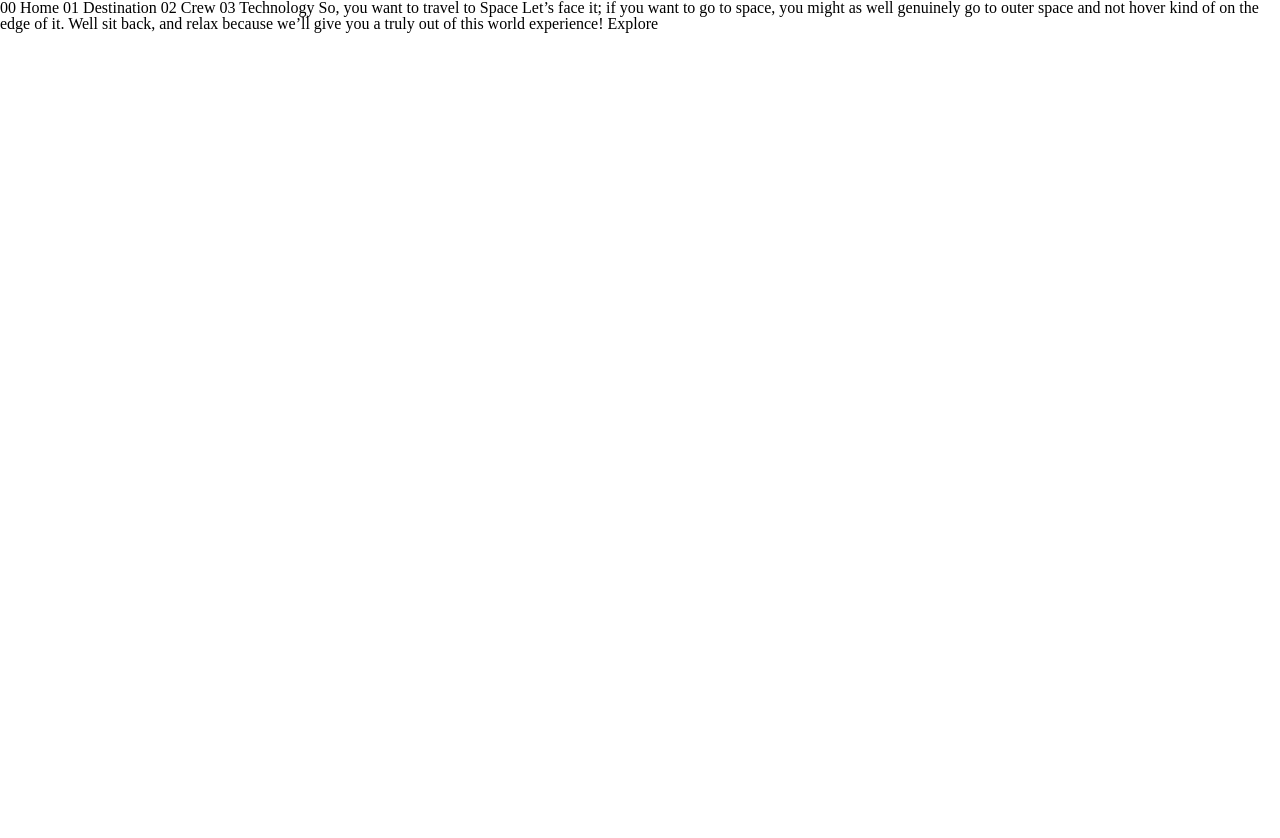
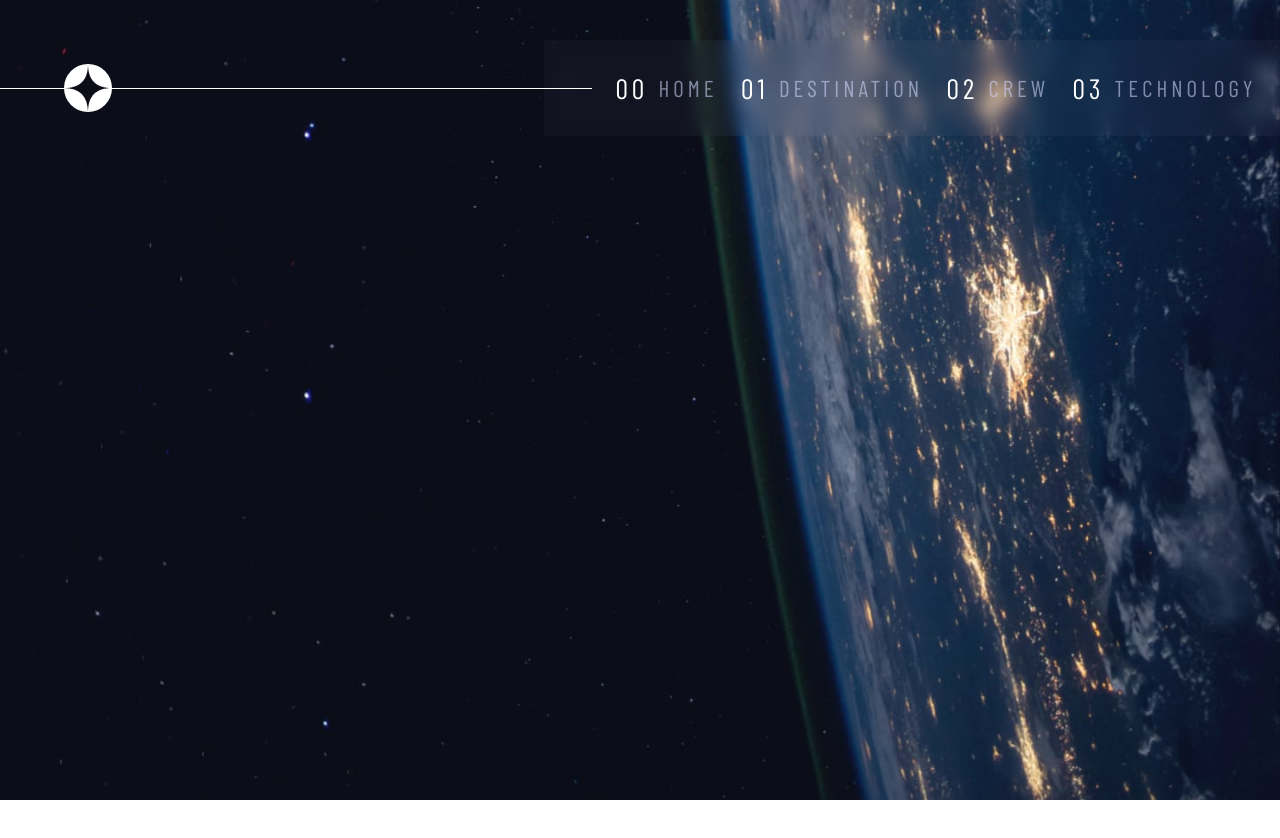
Before and after one commit to said-ops/space-tourism-website, a plain HTML site: page index.html in a window 1280 px wide. Before the commit the page ends 800 px from the top, so only its background shows below. Drawn offline with Linux system fonts and the light colour scheme.

Commit message:
addin nav bar

```diff
--- a/index.html
+++ b/index.html
@@ -10,8 +10,19 @@
   <title>Frontend Mentor | Space tourism website</title>
 </head>
 <body>
+  <header>
+    <nav>
+      <img src="./assets/shared/logo.svg" class="logo" alt="logo">
+      <ul>
+        <li><span>00&MediumSpace;</span>Home</li>
+        <li><span>01&MediumSpace;</span>Destination</li>
+        <li><span>02&MediumSpace;</span>Crew</li>
+        <li><span>03&MediumSpace;</span>Technology</li>
+      </ul>
+    </nav>
+  </header>
 
-  00 Home
+  <!-- 00 Home
   01 Destination
   02 Crew
   03 Technology
@@ -22,7 +33,7 @@
   outer space and not hover kind of on the edge of it. Well sit back, and relax
   because we’ll give you a truly out of this world experience!
 
-  Explore
+  Explore -->
   <script src="./script.js"></script>
 </body>
 </html>
--- a/styles.css
+++ b/styles.css
@@ -1,5 +1,98 @@
-/*
-off white #D0D6F9
-blue #0B0D17
-white
-*/
+@font-face {
+    font-family: 'belfair regular';
+    src: url(./fonts/Bellefair-Regular.ttf) format('truetype');
+}
+@font-face {
+    font-family: 'barlow regular';
+    src: url(./fonts/Barlow-Regular.ttf) format('truetype');
+}
+@font-face {
+    font-family: 'barlow condensed regular';
+    src: url(./fonts/BarlowCondensed-Regular.ttf) format('truetype');
+}
+:root{
+    --off-white:#D0D6F9;
+    --blue:#0B0D17;
+    --white:#ffffff;
+    /*======home styles=====*/
+    --paragraph-font:'barlow regular';
+    --paragraph-font-size:18px;
+    --nav-links-font:'barlow condensed regular';
+    --nav-links-font-size:28px;
+    --heading-font:var(--nav-links-font);
+    --heading-font-size:28px;
+    --explore-font-size:32px;
+    --space-font:'belfair regular';
+}
+*,*::after,*::before{
+    box-sizing: border-box;
+    transition: all 0.5s ease-in-out;
+}
+/*=============home styling=================*/
+body{
+    height: 1024px;
+    background-image: url(./assets/home/background-home-desktop.jpg);
+    background-size: contain;
+    background-repeat: no-repeat;
+}
+header{
+    height: 136px;
+    display: flex;
+    align-items: end;
+}
+nav{
+    width: 100%;
+    height: 96px;
+    align-items: center;
+}
+nav{
+    display: flex;
+    justify-content: space-between;
+}
+nav img{
+    width: 48px;
+    height: 48px;
+    margin-left: 4rem;
+    z-index: 1;
+}
+ul{ display: flex;
+    width: 736px;
+    height: 100%;
+    align-items: center;
+    width: 736px;
+    color: var(--white);
+    background: #9ba0bd0d;
+    backdrop-filter: blur(8.6px);
+    text-transform: uppercase;
+    letter-spacing: 4px;
+    padding-left: 3rem;
+    justify-content: space-evenly;
+}
+ul li{
+    font-family: var(--nav-links-font);
+    font-size: 23px;
+    color: #d0d6f994;
+    height: 100%;
+    display: flex;
+    align-items: center;
+}
+ul li span{
+    color: var(--white);
+    font-size: var(--nav-links-font-size);
+}
+nav ul::before{
+    content: '';
+    display: block;
+    height: 0.1px;
+    color: var(--off-white);
+    width: 37rem;
+    position: absolute;
+    /* left: 0; */
+    transform: translateX(-40rem);
+    background-color: var(--white);
+    z-index: 0;
+}
+nav li:hover{
+    cursor: pointer;
+    border-bottom: 2px solid var(--off-white);
+}
```
